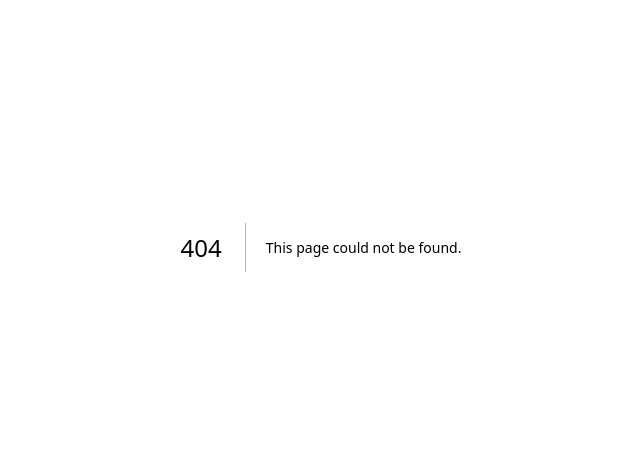
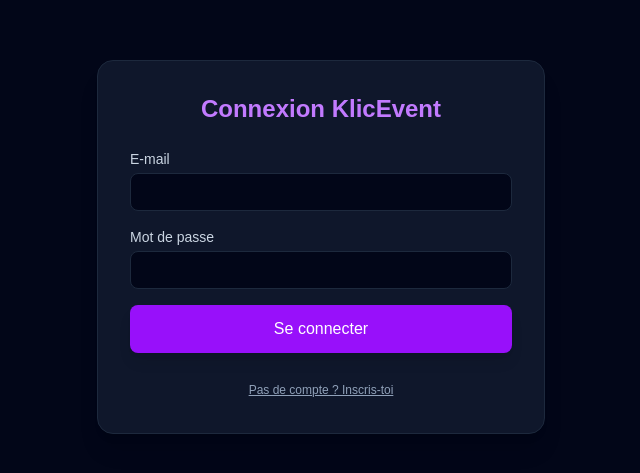
Before and after one commit to Ju21000/KlicEvent, a Next.js app: page /login in a window 1280 px wide. Before the commit this address had no page. Shown: the part 153-626 px from the top of the page, without its empty margins (319-959 px from the left). Built offline with nearby package versions, Linux system fonts and the light colour scheme; no server answers.

Commit message:
Ajout effectif du fichier page.tsx pour la route /login

```diff
--- /dev/null
+++ b/src/app/login/page.tsx
@@ -0,0 +1,86 @@
+'use client';
+
+import { useState } from 'react';
+import { supabase } from '@/lib/supabase';
+import { useRouter } from 'next/navigation';
+
+export default function LoginPage() {
+  const [email, setEmail] = useState('');
+  const [password, setPassword] = useState('');
+  const [isSignUp, setIsSignUp] = useState(false);
+  const [error, setError] = useState('');
+  const router = useRouter();
+
+  const handleAuth = async (e: React.FormEvent) => {
+    e.preventDefault();
+    setError('');
+
+    if (isSignUp) {
+      const { error } = await supabase.auth.signUp({ email, password });
+      if (error) setError(error.message);
+      else alert('Inscription réussie ! Vérifie tes e-mails ou connecte-toi.');
+    } else {
+      const { error } = await supabase.auth.signInWithPassword({ email, password });
+      if (error) {
+        setError(error.message);
+      } else {
+        router.push('/dashboard');
+      }
+    }
+  };
+
+  return (
+    <main className="min-h-screen bg-slate-950 text-white flex flex-col items-center justify-center p-6">
+      <div className="w-full max-w-md bg-slate-900 border border-slate-800 rounded-2xl p-8 shadow-xl space-y-6">
+        <h1 className="text-2xl font-bold text-purple-400 text-center">
+          {isSignUp ? 'Créer un compte Organisateur' : 'Connexion KlicEvent'}
+        </h1>
+
+        {error && (
+          <div className="bg-red-500/10 border border-red-500 text-red-400 p-3 rounded-lg text-sm">
+            {error}
+          </div>
+        )}
+
+        <form onSubmit={handleAuth} className="space-y-4">
+          <div>
+            <label className="block text-sm font-medium text-slate-300 mb-1">E-mail</label>
+            <input
+              type="email"
+              required
+              value={email}
+              onChange={(e) => setEmail(e.target.value)}
+              className="w-full px-3 py-2 bg-slate-950 border border-slate-800 rounded-lg text-white text-sm focus:outline-none focus:border-purple-500"
+            />
+          </div>
+          <div>
+            <label className="block text-sm font-medium text-slate-300 mb-1">Mot de passe</label>
+            <input
+              type="password"
+              required
+              value={password}
+              onChange={(e) => setPassword(e.target.value)}
+              className="w-full px-3 py-2 bg-slate-950 border border-slate-800 rounded-lg text-white text-sm focus:outline-none focus:border-purple-500"
+            />
+          </div>
+
+          <button
+            type="submit"
+            className="w-full py-3 bg-purple-600 hover:bg-purple-700 text-white font-medium rounded-lg transition duration-200 shadow-lg cursor-pointer"
+          >
+            {isSignUp ? "S'inscrire" : 'Se connecter'}
+          </button>
+        </form>
+
+        <div className="text-center">
+          <button
+            onClick={() => setIsSignUp(!isSignUp)}
+            className="text-xs text-slate-400 hover:text-purple-400 underline cursor-pointer"
+          >
+            {isSignUp ? 'Déjà un compte ? Connecte-toi' : "Pas de compte ? Inscris-toi"}
+          </button>
+        </div>
+      </div>
+    </main>
+  );
+}
```
